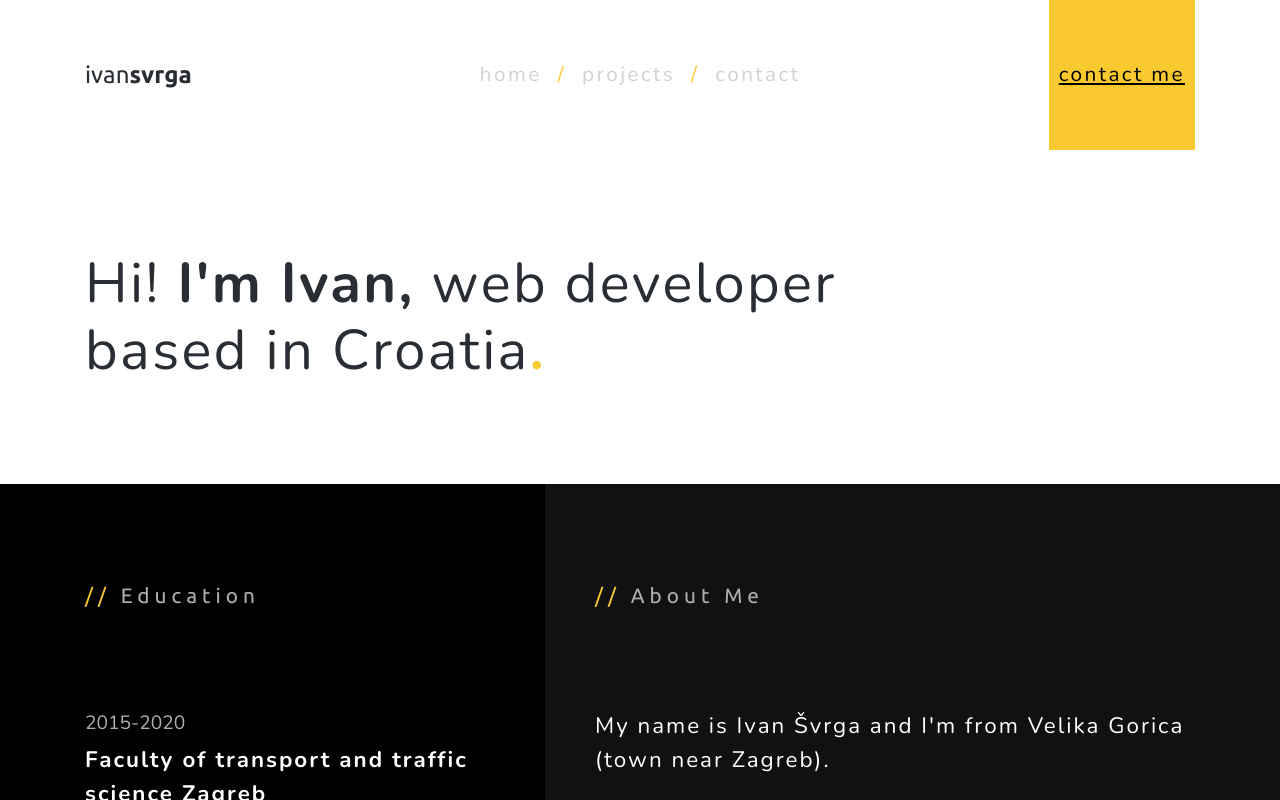
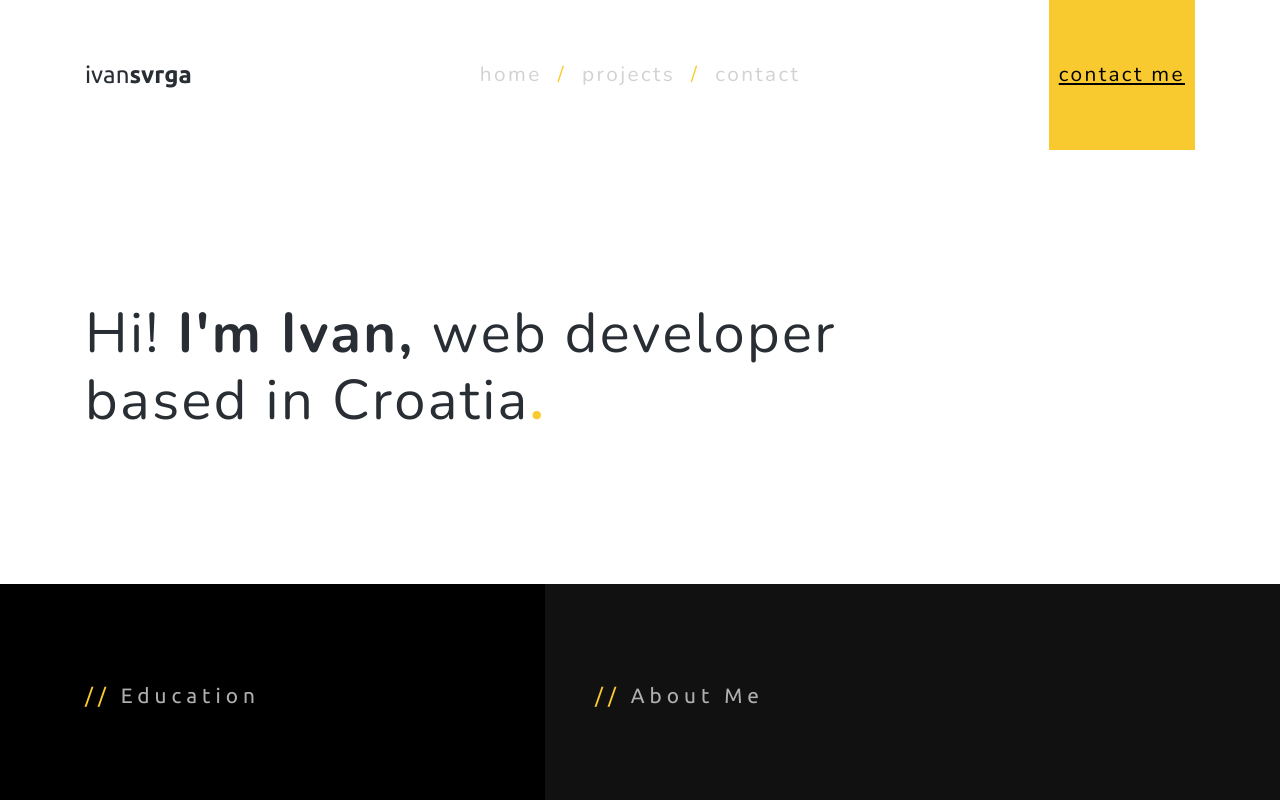
Before and after one commit to ivans204/portfolio-vue, a Vue app: page / in a window 1280 px wide. Shown: the top 800 px of the page. Built offline with nearby package versions, Linux system fonts and the light colour scheme.

Commit message:
intro spacing

```diff
--- a/src/App.vue
+++ b/src/App.vue
@@ -50,7 +50,7 @@ export default {
 }
 
 #intro {
-  margin: 100px 0;
+  margin: 150px 0;
   padding: 0 15px;
 }
 
```
Also changed, not shown: 1 other file (tests, documents, lock files or other folders).
